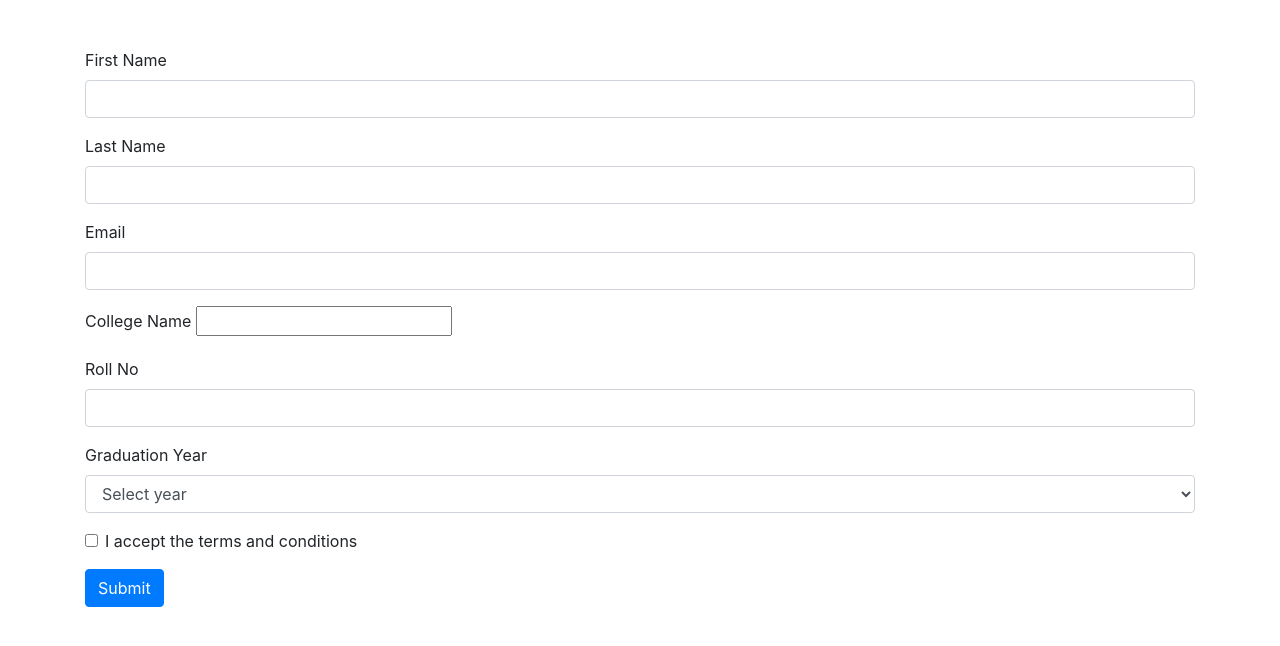
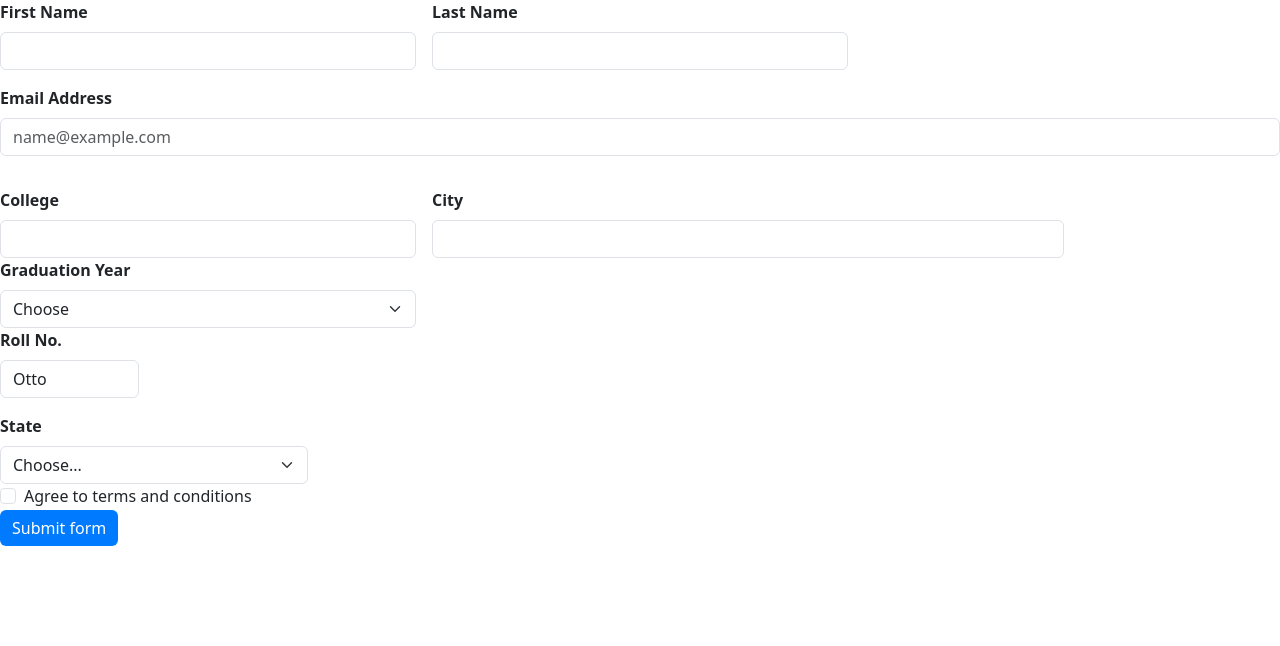
Before and after one commit to acciojob/bootstrap-form-easy-Vyshnavi1986, a website: page main.html in a window 1280 px wide. Drawn offline with nearby package versions, Linux system fonts and the light colour scheme.

Commit message:
created a submission

```diff
--- a/main.html
+++ b/main.html
@@ -1,76 +1,100 @@
 <!DOCTYPE html>
-<html lang="en">
+
+<html>
+
 <head>
-    <meta charset="UTF-8">
-    <meta name="viewport" content="width=device-width, initial-scale=1.0">
-    <link rel="stylesheet" href="https://maxcdn.bootstrapcdn.com/bootstrap/4.5.2/css/bootstrap.min.css">
-    <title>AccioJob Internship Application</title>
+	<link rel="stylesheet" href="https://cdn.jsdelivr.net/npm/bootstrap@5.3.0-alpha3/dist/css/bootstrap.min.css">
+	<link rel="stylesheet" href="styles.css">
+	<script src="https://cdn.jsdelivr.net/npm/bootstrap@5.3.0-alpha3/dist/js/bootstrap.bundle.min.js">
+
+	</script>
 </head>
+
 <body>
-    <div class="container mt-5">
-        <form id="internship-application-form">
-            <div class="form-group">
+	<div>
+		<form class="row g-3 needs-validation" novalidate>
+  <div class="col-md-4">
     <label for="first-name-input" class="form-label">First Name</label>
-                <input type="text" class="form-control" id="first-name-input" name="first_name" required>
-                <div class="invalid-feedback" id="first-name-error">
-                    Please enter your first name.
+    <input type="text" class="form-control" id="first-name-input" value="" required>
+    <div class="valid-feedback">
+      Looks good!
     </div>
   </div>
-            <div class="form-group">
+  <div class="col-md-4">
     <label for="last-name-input" class="form-label">Last Name</label>
-                <input type="text" class="form-control" id="last-name-input" name="last_name" required>
-                <div class="invalid-feedback" id="last-name-error">
-                    Please enter your last name.
+    <input type="text" class="form-control" id="last-name-input" value="" required>
+    <div class="valid-feedback">
+      Looks good!
     </div>
   </div>
-            <div class="form-group">
-                <label for="email-input" class="form-label">Email</label>
-                <input type="email" class="form-control" id="email-input" name="email" required>
-                <div class="invalid-feedback" id="email-error">
-                    Please enter a valid email address.
+	<div class="mb-3">
+  <label for="email-input" class="form-label">Email Address</label>
+  <input type="email" class="form-control" id="email-input" placeholder="name@example.com" required>
+</div>
+<!--   <div class="col-md-4">
+    <label for="validationCustomUsername" class="form-label">Username</label>
+    <div class="input-group has-validation">
+      <span class="input-group-text" id="inputGroupPrepend">@</span>
+      <input type="text" class="form-control" id="validationCustomUsername" aria-describedby="inputGroupPrepend" required>
+      <div class="invalid-feedback">
+        Please choose a username.
       </div>
     </div>
-            <div class="form-group">
-                <label for="college-input" class="form-label">College Name</label>
-                <input type="text" class "form-control" id="college-input" name="college_name" required>
-                <div class="invalid-feedback" id="college-error">
-                    Please enter your college name.
+  </div> -->
+			 <div class="col-md-4">
+    <label for="college-input" class="form-label">College</label>
+    <input type="text" class="form-control" id="college-input" value="" required>
+    <div class="valid-feedback">
+      Looks good!
+    </div>
+				 <label for="grad-year-select" class="form-label">Graduation Year</label>
+		<select class="form-select" id="grad-year-select" aria-label="Default select example" required>
+	  <option selected>Choose</option>
+	  <option value="1">2020</option>
+	  <option value="2">2021</option>
+	  <option value="3">2022</option>
+	  <option value="3">2023</option>
+	</select>
+				  <div class="col-md-4">
+    <label for="roll-no-input" class="form-label">Roll No.</label>
+    <input type="text" class="form-control" id="roll-no-input"  value="Otto" required>
+    <div class="valid-feedback">
+      Looks good!
     </div>
   </div>
-            <div class="form-group">
-                <label for="roll-no-input" class="form-label">Roll No</label>
-                <input type="text" class="form-control" id="roll-no-input" name="roll_no" required>
-                <div class="invalid-feedback" id="roll-no-error">
-                    Please enter your roll number.
+  </div>
+  <div class="col-md-6">
+    <label for="validationCustom03" class="form-label">City</label>
+    <input type="text" class="form-control" id="validationCustom03" required>
+    <div class="invalid-feedback">
+      Please provide a valid city.
     </div>
   </div>
-            <div class="form-group">
-                <label for="graduation-year-input" class="form-label">Graduation Year</label>
-                <select class="form-control" id="graduation-year-input" name="graduation_year" required>
-                    <option value="" disabled selected>Select year</option>
-                    <option value="2020">2020</option>
-                    <option value="2021">2021</option>
-                    <option value="2022">2022</option>
-                    <option value="2023">2023</option>
+  <div class="col-md-3">
+    <label for="validationCustom04" class="form-label">State</label>
+    <select class="form-select" id="validationCustom04" required>
+      <option selected disabled value="">Choose...</option>
+      <option>...</option>
     </select>
-                <div class="invalid-feedback" id="graduation-year-error">
-                    Please select your graduation year.
+  <div class="col-12">
+    <div class="form-check">
+      <input class="form-check-input" type="checkbox" value="" id="conditions-checkbox" required>
+      <label class="form-check-label" for="conditions-checkbox">
+        Agree to terms and conditions
+      </label>
+
     </div>
   </div>
-            <div class="form-group form-check">
-                <input type="checkbox" class="form-check-input" id="conditions-checkbox" name="accept_conditions" required>
-                <label class="form-check-label" for="conditions-checkbox">
-                    I accept the terms and conditions
-                </label>
-                <div class="invalid-feedback" id="conditions-error">
-                    You must accept the terms and conditions to submit the form.
+  <div class="col-12">
+    <button class="btn btn-primary" type="submit">Submit form</button>
   </div>
-            </div>
-            <button type="submit" class="btn btn-primary">Submit</button>
 </form>
 	</div>
-    <script src="https://code.jquery.com/jquery-3.5.1.slim.min.js"></script>
-    <script src="https://cdn.jsdelivr.net/npm/@popperjs/core@2.5.3/dist/umd/popper.min.js"></script>
-    <script src="https://maxcdn.bootstrapcdn.com/bootstrap/4.5.2/js/bootstrap.min.js"></script>
+
+    <script type="text/javascript" src="./script.js">
+
+</script>
+
 </body>
+
 </html>
```
Lines whose indentation alone changed are shown as unchanged.
